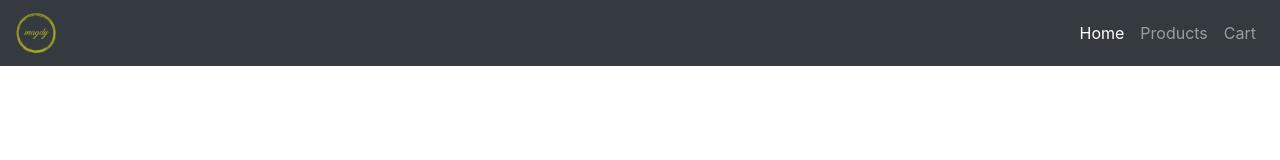
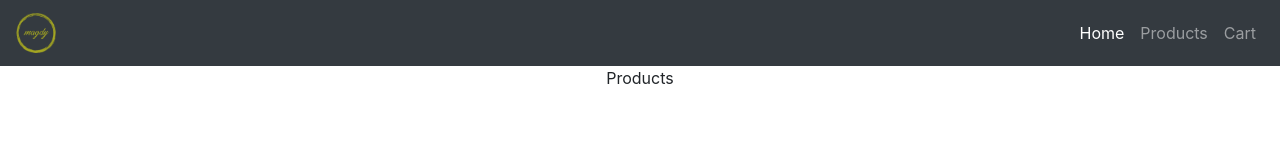
Before and after one commit to ahmedElbably2020/CatsApp, a React (Create React App) app: page /Products in a window 1280 px wide. Shown: the top 160 px of the page. Built offline with nearby package versions, Linux system fonts and the light colour scheme.

Commit message:
Create Router And Router Pages

```diff
--- a/src/Components/Navbar.js
+++ b/src/Components/Navbar.js
@@ -1,8 +1,13 @@
 import React from 'react'
 import logo from '../logo.png'
+import { BrowserRouter, Route, Link } from 'react-router-dom'
+import Home from '../Pages/Home'
+import Products from '../Pages/Products'
+import Cart from '../Pages/Cart'
 
 function Navbar() {
     return (
+        <BrowserRouter>
             <nav className="navbar navbar-expand-lg navbar-dark bg-dark">
                 <a className="navbar-brand" href="#">
                     <img src={logo} style={{ width: '40px', height: '40px' }} />
@@ -14,18 +19,23 @@ function Navbar() {
                 <div className="collapse navbar-collapse" id="navbarSupportedContent">
                     <ul className="navbar-nav ml-auto">
                         <li className="nav-item active">
-                        <a className="nav-link" href="#">Home <span className="sr-only">(current)</span></a>
+                            <Link className="nav-link" to='/'>Home</Link>
                         </li>
                         <li className="nav-item">
-                        <a className="nav-link" href="#">Products</a>
+                            <Link className="nav-link" to='/Products'>Products</Link>
                         </li>
                         <li className="nav-item">
-                        <a className="nav-link" href="#">Cart</a>
+                            <Link className="nav-link" to='/Cart'>Cart</Link>
                         </li>
 
                     </ul>
                 </div>
             </nav>
+
+            <Route path='/' exact component={Home} />
+            <Route path='/Products' component={Products} />
+            <Route path='/Cart' component={Cart} />
+        </BrowserRouter>
     )
 }
 
--- /dev/null
+++ b/src/Pages/Cart.js
@@ -0,0 +1,11 @@
+import React from 'react'
+
+function Cart() {
+    return (
+        <div>
+            Carts
+        </div>
+    )
+}
+
+export default Cart
--- /dev/null
+++ b/src/Pages/Home.js
@@ -0,0 +1,11 @@
+import React from 'react'
+
+function Home() {
+    return (
+        <div>
+            Home
+        </div>
+    )
+}
+
+export default Home
--- /dev/null
+++ b/src/Pages/Products.js
@@ -0,0 +1,11 @@
+import React from 'react'
+
+function Products() {
+    return (
+        <div>
+            Products
+        </div>
+    )
+}
+
+export default Products
```
Lines whose indentation alone changed are shown as unchanged.
